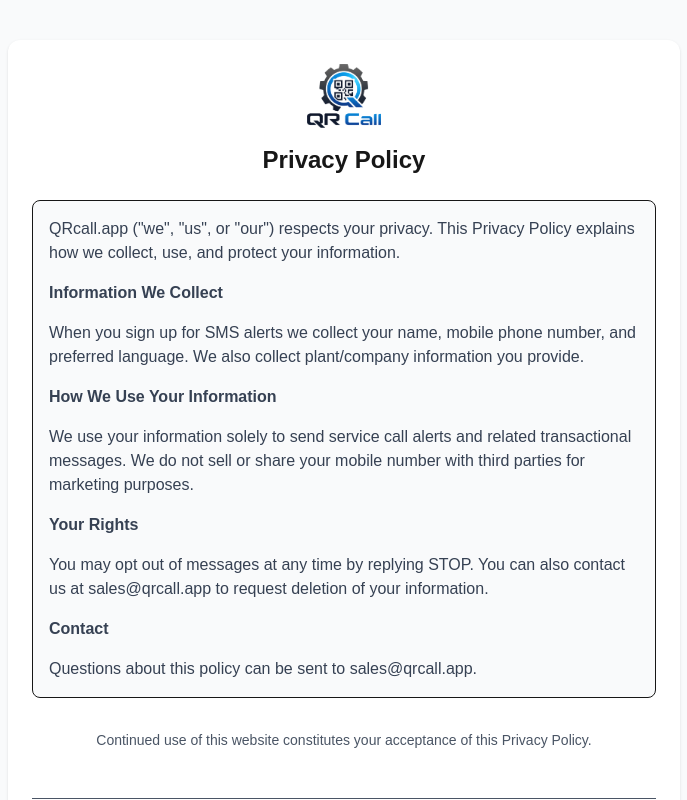
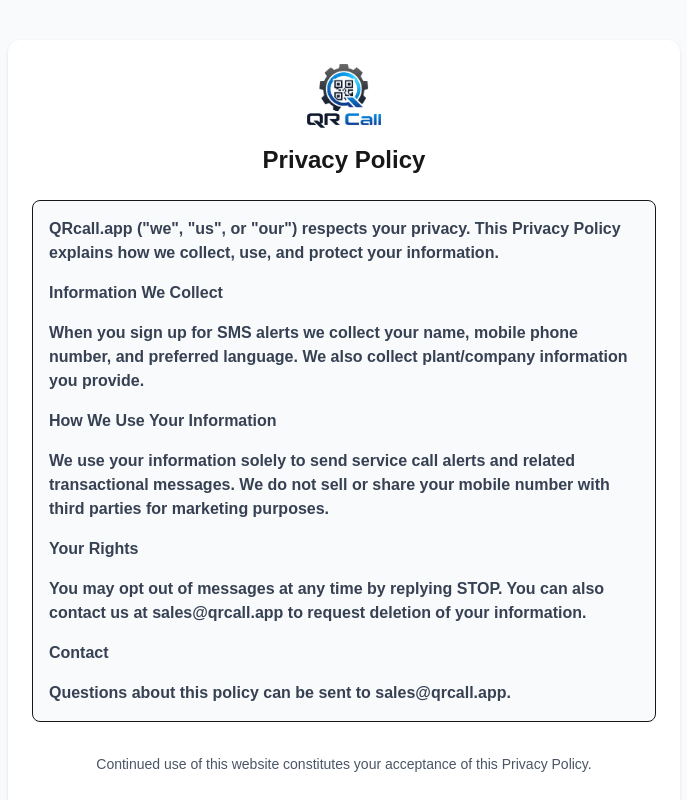
Before and after one commit to erieboatr/qrcall-app, a Next.js app: page /tech-signup/privacy in a window 1280 px wide. Shown: the top 800 px of the page, without its empty margins (296-983 px from the left). Built offline with nearby package versions, Linux system fonts and the light colour scheme; no server answers; the database is empty.

Commit message:
Make privacy policy text bold

```diff
--- a/app/tech-signup/privacy/page.tsx
+++ b/app/tech-signup/privacy/page.tsx
@@ -36,7 +36,7 @@ function PrivacyContent() {
         </div>
 
         <div className="mb-6 p-4 bg-gray-50 rounded-lg border">
-          <div className="prose prose-sm text-gray-700 space-y-4">
+          <div className="prose prose-sm text-gray-700 space-y-4 font-bold">
             <p>QRcall.app ("we", "us", or "our") respects your privacy. This Privacy Policy explains how we collect, use, and protect your information.</p>
 
             <h2 className="font-semibold text-base">Information We Collect</h2>
```
